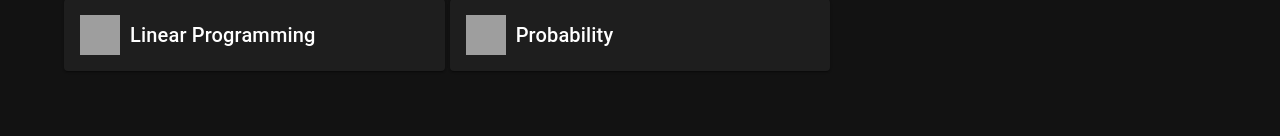
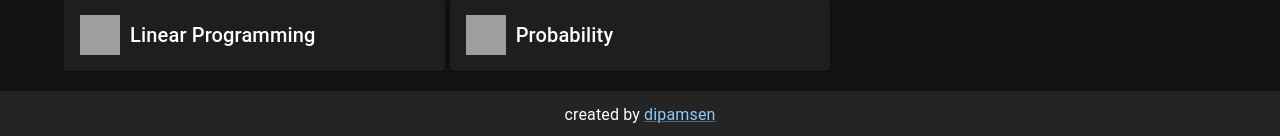
Before and after one commit to dipamsen/ncert-home, a React (Vite) app: page / in a window 1280 px wide. Shown: the part 2772-2908 px from the top of the page. Before the commit the page ends 2853 px from the top, so only its background shows below. Built offline with nearby package versions, Linux system fonts and the light colour scheme; grey boxes are pictures that could not be loaded.

Commit message:
Add footer with creator information

```diff
--- a/src/main.tsx
+++ b/src/main.tsx
@@ -1,7 +1,14 @@
 import React from "react";
 import ReactDOM from "react-dom/client";
 import App from "./App.tsx";
-import { CssBaseline, ThemeProvider, createTheme } from "@mui/material";
+import {
+  Box,
+  CssBaseline,
+  ThemeProvider,
+  Typography,
+  Link,
+  createTheme,
+} from "@mui/material";
 import { createBrowserRouter, RouterProvider } from "react-router-dom";
 
 const router = createBrowserRouter([
@@ -18,6 +25,15 @@ ReactDOM.createRoot(document.getElementById("root")!).render(
     <ThemeProvider theme={theme}>
       <CssBaseline />
       <RouterProvider router={router} />
+      {/* footer (created by dipamsen) */}
+      <Box sx={{ marginTop: "20px", backgroundColor: "#242424", py: "10px" }}>
+        <Typography variant="subtitle1" align="center">
+          created by{" "}
+          <Link href="https://github.com/dipamsen" target="_blank">
+            dipamsen
+          </Link>
+        </Typography>
+      </Box>
     </ThemeProvider>
   </React.StrictMode>
 );
```
